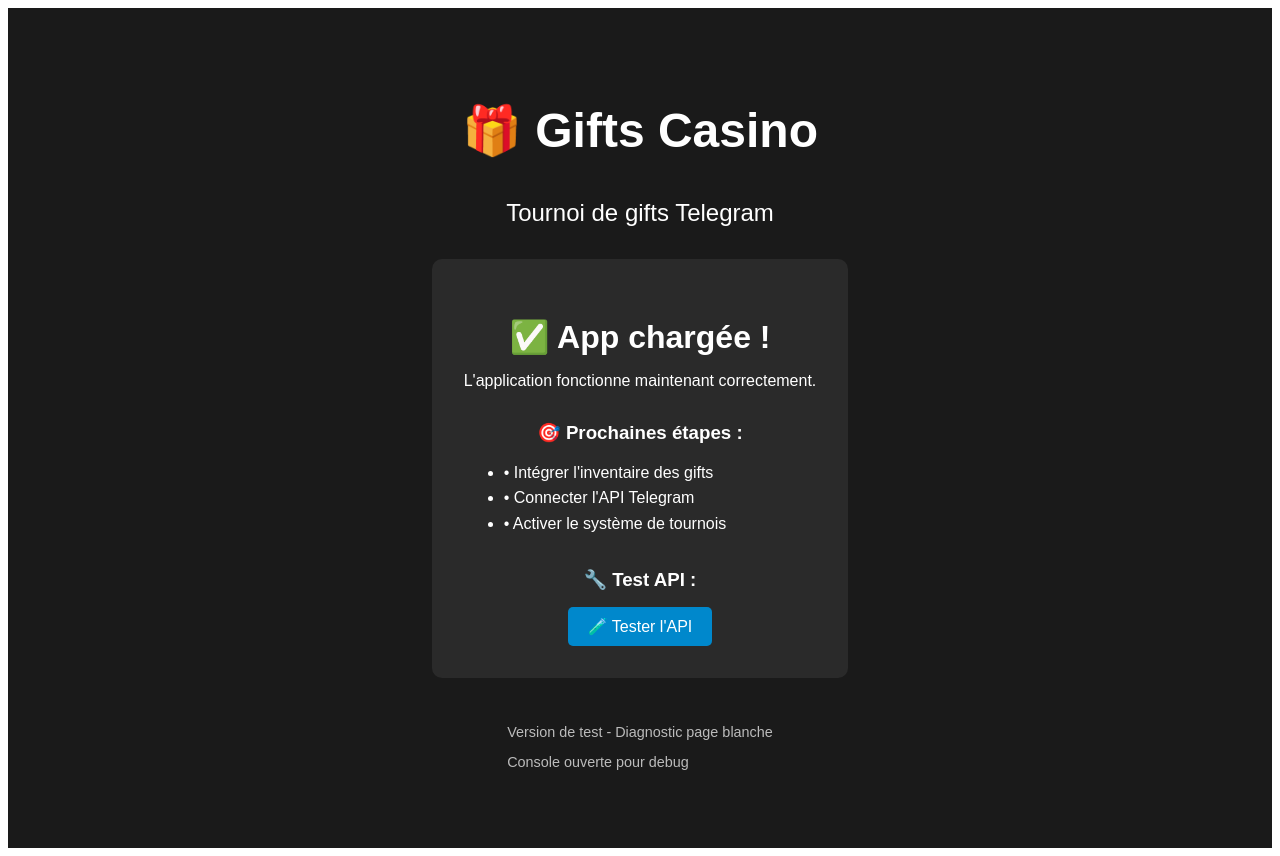
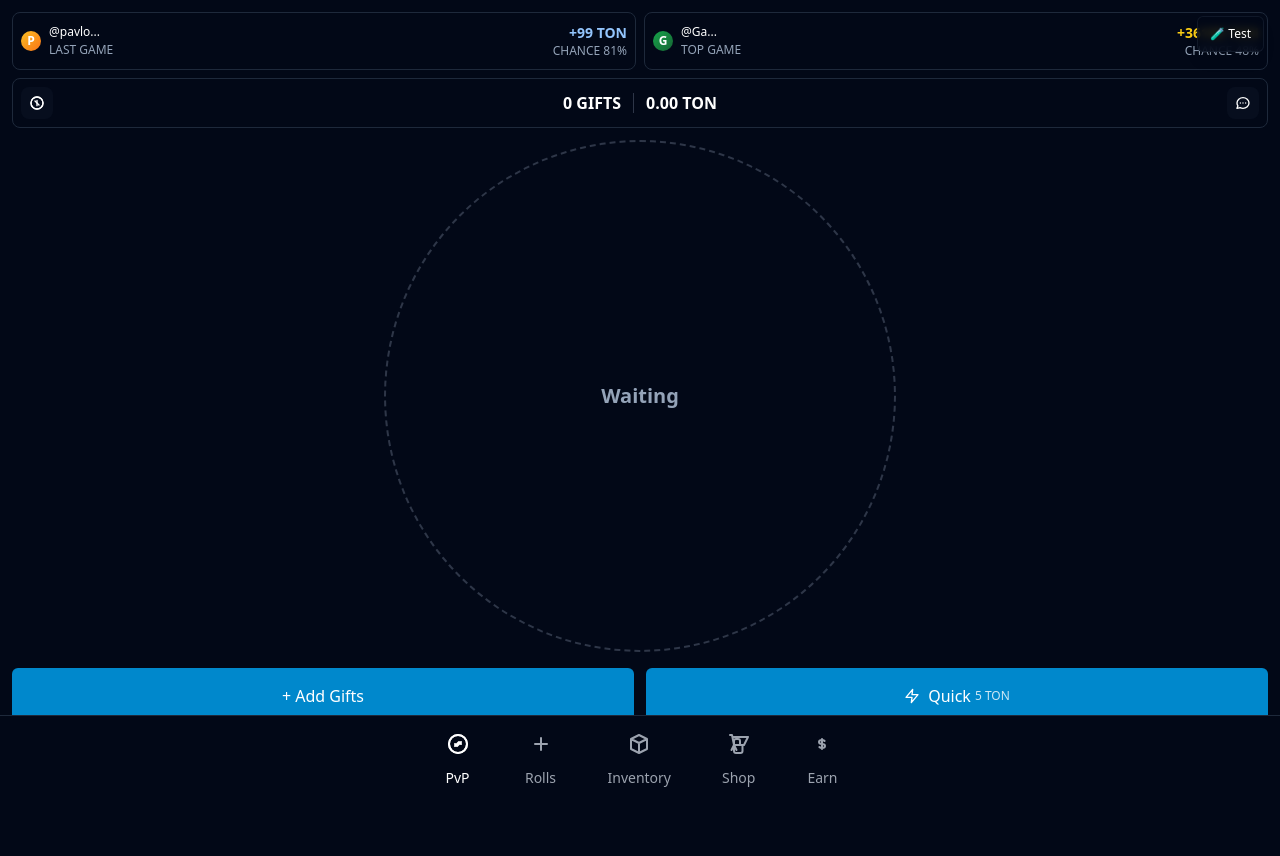
Before and after one commit to SOLEIIL/gift-tournament, a React (Vite) app: page / in a window 1280 px wide. After the commit the page ends 800 px from the top, so only its background shows below. Built offline with nearby package versions, Linux system fonts and the light colour scheme.

Commit message:
🔧 RESTAURATION: Retour à la version fonctionnelle du commit 884da4e - App.tsx et main.tsx restaurés - CSS Tailwind réintégré - App devrait maintenant s'afficher comme avant

```diff
--- a/src/App.tsx
+++ b/src/App.tsx
@@ -1,89 +1,145 @@
 
-import React from 'react';
+import { useState, useEffect } from 'react';
+import { useTournamentState } from './hooks/useTournamentState';
+import { useTelegram } from './hooks/useTelegram';
+import { Lobby } from './components/Lobby';
+import { Round } from './components/Round';
+import { Victory } from './components/Victory';
+import { Inventory } from './components/Inventory';
 
 function App() {
-  console.log('🚀 App.tsx - Démarrage...');
+  const [currentPage, setCurrentPage] = useState<'pvp' | 'rolls' | 'inventory' | 'shop' | 'earn'>('pvp');
 
-  React.useEffect(() => {
-    console.log('✅ App.tsx - useEffect exécuté');
-  }, []);
+  const {
+    state,
+    addNFTToPlayer,
+    resetGame,
+    updateGameStats,
+    lastGameStats,
+    topGameStats
+  } = useTournamentState();
 
-  console.log('🔄 App.tsx - Rendu...');
+  const {
+    themeParams,
+    isTelegram,
+    isReady,
+    expandApp
+  } = useTelegram();
+
+  const renderCurrentPage = () => {
+    // Si on n'est pas sur la page PvP, afficher la page correspondante
+    if (currentPage !== 'pvp') {
+      switch (currentPage) {
+        case 'inventory':
+          // Get current player's gifts and total TON value
+          const currentPlayer = state.players[0]; // Mock: always use first player
+          const userGifts = currentPlayer.nfts || [];
+          const totalTON = userGifts.reduce((sum, nft) => sum + nft.value, 0);
+
+          return <Inventory
+            onPageChange={setCurrentPage}
+            currentPage={currentPage}
+            userGifts={userGifts}
+            totalTON={totalTON}
+          />;
+        case 'rolls':
+          return <div className="min-h-screen bg-gradient-to-b from-slate-900 via-slate-800 to-slate-900 flex items-center justify-center">
+            <div className="text-white text-2xl">Rolls Page - Coming Soon</div>
+          </div>;
+        case 'shop':
+          return <div className="min-h-screen bg-gradient-to-b from-slate-900 via-slate-800 to-slate-900 flex items-center justify-center">
+            <div className="text-white text-2xl">Shop Page - Coming Soon</div>
+          </div>;
+        case 'earn':
+          return <div className="min-h-screen bg-gradient-to-b from-slate-900 via-slate-800 to-slate-900 flex items-center justify-center">
+            <div className="text-white text-2xl">Earn Page - Coming Soon</div>
+          </div>;
+        default:
+          return null;
+      }
+    }
+
+    // Page PvP - logique du tournoi
+    switch (state.phase) {
+      case 'LOBBY':
+        return (
+          <Lobby
+            players={state.players}
+            pot={state.pot}
+            onAddNFT={addNFTToPlayer}
+            updateGameStats={updateGameStats}
+            lastGameStats={lastGameStats}
+            topGameStats={topGameStats}
+            onPageChange={setCurrentPage}
+            currentPage={currentPage}
+          />
+        );
+
+      case 'RUNNING':
+        return (
+          <Round
+            players={state.players}
+            pot={state.pot}
+            logs={state.logs}
+            roundPhase={state.roundPhase.toString()}
+          />
+        );
+
+      case 'FINALIZED':
+        const winner = state.players.find(p => p.nfts.length > 0);
+        if (winner) {
+          return (
+            <Victory
+              winner={winner}
+              totalPot={state.pot}
+              onPlayAgain={resetGame}
+            />
+          );
+        }
+        return null;
+
+      default:
+        return null;
+    }
+  };
+
+  // Apply Telegram theme colors if available
+  useEffect(() => {
+    if (themeParams.bg_color) {
+      document.documentElement.style.setProperty('--tg-bg-color', themeParams.bg_color);
+    }
+    if (themeParams.text_color) {
+      document.documentElement.style.setProperty('--tg-text-color', themeParams.text_color);
+    }
+    if (themeParams.button_color) {
+      document.documentElement.style.setProperty('--tg-button-color', themeParams.button_color);
+    }
+    if (themeParams.button_text_color) {
+      document.documentElement.style.setProperty('--tg-button-text-color', themeParams.button_text_color);
+    }
+  }, [themeParams]);
+
+  // Expand app when ready
+  useEffect(() => {
+    if (isReady && isTelegram) {
+      expandApp();
+    }
+  }, [isReady, isTelegram, expandApp]);
+
+  if (!isReady) {
+    return (
+      <div className="min-h-screen bg-gradient-to-b from-slate-900 via-slate-800 to-slate-900 flex items-center justify-center">
+        <div className="text-white text-xl">Loading...</div>
+      </div>
+    );
+  }
 
   return (
-    <div style={{
-      minHeight: '100vh',
-      backgroundColor: '#1a1a1a',
-      color: 'white',
-      display: 'flex',
-      alignItems: 'center',
-      justifyContent: 'center',
-      flexDirection: 'column',
-      padding: '20px',
-      fontFamily: 'Arial, sans-serif'
+    <div className="App" style={{
+      backgroundColor: themeParams.bg_color || '#1a1a1a',
+      color: themeParams.text_color || '#ffffff'
     }}>
-      <h1 style={{ fontSize: '3rem', marginBottom: '1rem' }}>🎁 Gifts Casino</h1>
-      <p style={{ fontSize: '1.5rem', marginBottom: '2rem', textAlign: 'center' }}>
-        Tournoi de gifts Telegram
-      </p>
-
-      <div style={{
-        backgroundColor: '#2a2a2a',
-        padding: '2rem',
-        borderRadius: '10px',
-        maxWidth: '500px',
-        textAlign: 'center'
-      }}>
-        <h2 style={{ fontSize: '2rem', marginBottom: '1rem' }}>✅ App chargée !</h2>
-        <p style={{ marginBottom: '1rem' }}>
-          L'application fonctionne maintenant correctement.
-        </p>
-
-        <div style={{ marginTop: '2rem' }}>
-          <h3 style={{ marginBottom: '1rem' }}>🎯 Prochaines étapes :</h3>
-          <ul style={{ textAlign: 'left', lineHeight: '1.6' }}>
-            <li>• Intégrer l'inventaire des gifts</li>
-            <li>• Connecter l'API Telegram</li>
-            <li>• Activer le système de tournois</li>
-          </ul>
-        </div>
-
-        <div style={{ marginTop: '2rem' }}>
-          <h3 style={{ marginBottom: '1rem' }}>🔧 Test API :</h3>
-          <button
-            onClick={async () => {
-              try {
-                console.log('🧪 Test API en cours...');
-                const response = await fetch('/api/inventory-status');
-                const data = await response.json();
-                console.log('📊 API Response:', data);
-                alert('API fonctionne ! Voir la console pour les détails.');
-              } catch (err) {
-                console.error('❌ Erreur API:', err);
-                alert('Erreur API - voir la console');
-              }
-            }}
-            style={{
-              padding: '10px 20px',
-              backgroundColor: '#0088CC',
-              color: 'white',
-              border: 'none',
-              borderRadius: '5px',
-              cursor: 'pointer',
-              fontSize: '1rem'
-            }}
-            onMouseOver={(e) => e.target.style.backgroundColor = '#00A3E6'}
-            onMouseOut={(e) => e.target.style.backgroundColor = '#0088CC'}
-          >
-            🧪 Tester l'API
-          </button>
-        </div>
-      </div>
-
-      <div style={{ marginTop: '2rem', fontSize: '0.9rem', opacity: 0.7 }}>
-        <p>Version de test - Diagnostic page blanche</p>
-        <p>Console ouverte pour debug</p>
-      </div>
+      {renderCurrentPage()}
     </div>
   );
 }
--- a/src/main.tsx
+++ b/src/main.tsx
@@ -1,63 +1,10 @@
 import React from 'react'
 import ReactDOM from 'react-dom/client'
 import App from './App.tsx'
+import './index.css'
 
-console.log('🚀 main.tsx - Démarrage...');
-
-try {
-  const rootElement = document.getElementById('root');
-  console.log('🔍 Root element trouvé:', rootElement);
-
-  if (!rootElement) {
-    throw new Error('Root element non trouvé');
-  }
-
-  const root = ReactDOM.createRoot(rootElement);
-  console.log('✅ Root créé avec succès');
-
-  root.render(
-    <React.StrictMode>
-      <App />
-    </React.StrictMode>
-  );
-
-  console.log('✅ App rendue avec succès');
-
-} catch (error) {
-  console.error('❌ Erreur dans main.tsx:', error);
-
-  // Fallback en cas d'erreur
-  document.body.innerHTML = `
-    <div style="
-      min-height: 100vh;
-      background-color: #1a1a1a;
-      color: white;
-      display: flex;
-      align-items: center;
-      justify-content: center;
-      font-family: Arial, sans-serif;
-      text-align: center;
-      padding: 20px;
-    ">
-      <div>
-        <h1 style="font-size: 2rem; margin-bottom: 1rem;">🎁 Gifts Casino</h1>
-        <p style="margin-bottom: 1rem;">Erreur de chargement React</p>
-        <p style="font-size: 0.9rem; opacity: 0.7;">Voir la console pour les détails</p>
-        <button
-          onclick="window.location.reload()"
-          style="
-            margin-top: 1rem;
-            padding: 10px 20px;
-            background-color: #0088CC;
-            color: white;
-            border: none;
-            border-radius: 5px;
-            cursor: pointer;
-          "
-        >
-          🔄 Recharger
-        </button>
-      </div>
-    </div>
-  `;
-}
+ReactDOM.createRoot(document.getElementById('root')!).render(
+  <React.StrictMode>
+    <App />
+  </React.StrictMode>,
+)
```
